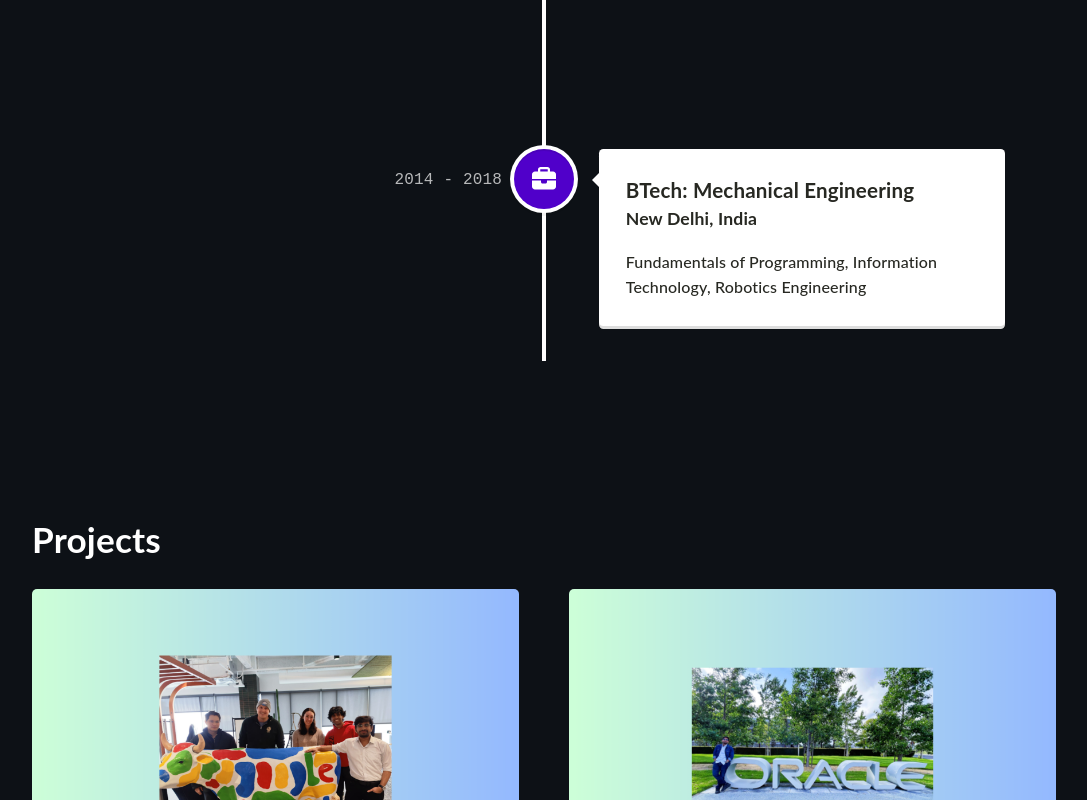
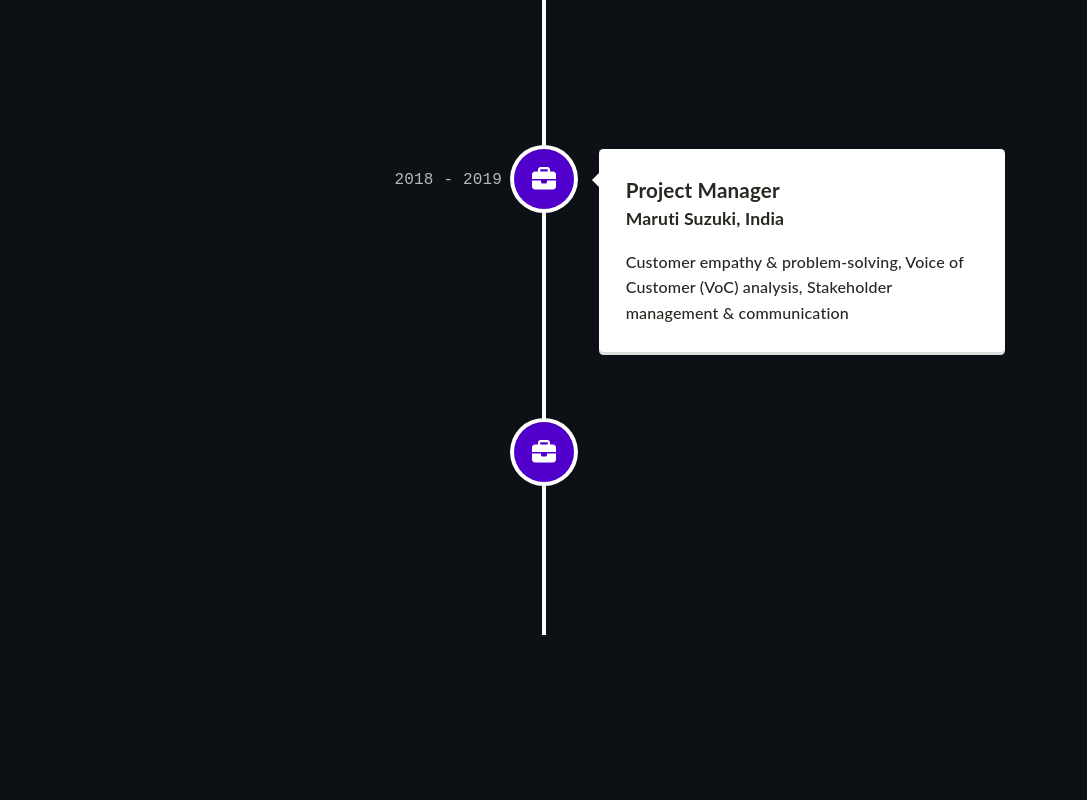
Before and after one commit to subham-2025/subham-portfolio, a React (Create React App) app: page / in a window 1280 px wide. Shown: the part 3104-3904 px from the top of the page, without its empty margins (96-1183 px from the left). Built offline with nearby package versions, Linux system fonts and the light colour scheme.

Commit message:
Added details in PM experience

```diff
--- a/src/components/Timeline.tsx
+++ b/src/components/Timeline.tsx
@@ -73,10 +73,22 @@ function Timeline() {
             iconStyle={{ background: '#5000ca', color: 'rgb(39, 40, 34)' }}
             icon={<FontAwesomeIcon icon={faBriefcase} />}
           >
-            <h3 className="vertical-timeline-element-title">Project Manager (Customer Service)</h3>
+            <h3 className="vertical-timeline-element-title">Product Manager (Customer Service)</h3>
             <h4 className="vertical-timeline-element-subtitle">Maruti Suzuki, India</h4>
             <p>
             Supply Chain Optimization, Process Improvement & Standardization, Cost Reduction & Negotiation
+            </p>
+          </VerticalTimelineElement>
+          <VerticalTimelineElement
+            className="vertical-timeline-element--work"
+            date="2018 - 2019"
+            iconStyle={{ background: '#5000ca', color: 'rgb(39, 40, 34)' }}
+            icon={<FontAwesomeIcon icon={faBriefcase} />}
+          >
+            <h3 className="vertical-timeline-element-title">Project Manager</h3>
+            <h4 className="vertical-timeline-element-subtitle">Maruti Suzuki, India</h4>
+            <p>
+            Customer empathy & problem-solving, Voice of Customer (VoC) analysis, Stakeholder management & communication
             </p>
           </VerticalTimelineElement>
           <VerticalTimelineElement
```
